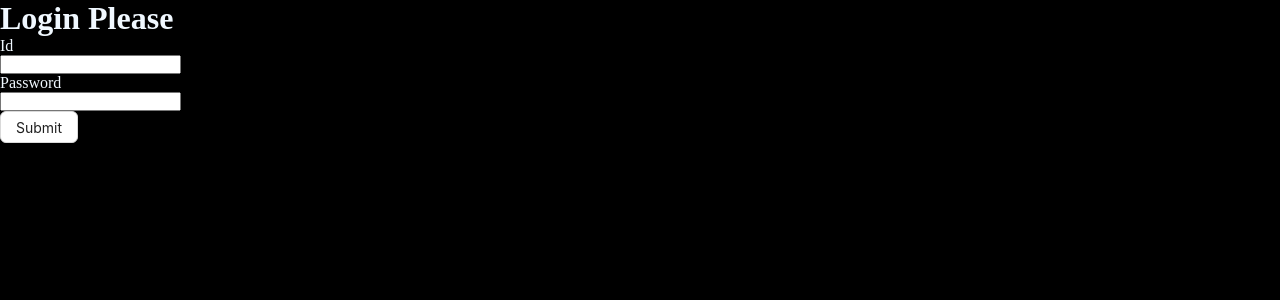
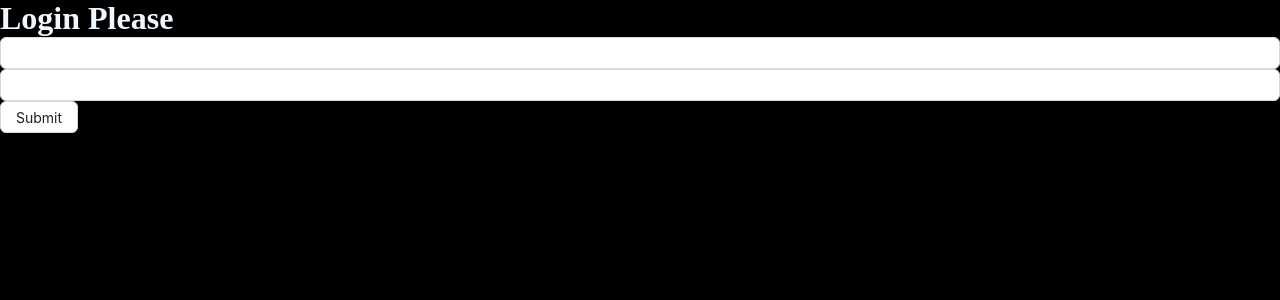
Before and after one commit to Shahriar090/Uni-Link-Client, a React (Vite) app: page /login in a window 1280 px wide. Shown: the top 300 px of the page. Built offline with nearby package versions, Linux system fonts and the light colour scheme.

Commit message:
Implemented Ant Design's input field in the login component.

```diff
--- a/src/pages/Login.tsx
+++ b/src/pages/Login.tsx
@@ -1,4 +1,4 @@
-import { Button } from "antd";
+import { Button, Input } from "antd";
 import { FieldValues, useForm } from "react-hook-form";
 import { useLoginMutation } from "../redux/features/auth/authApi";
 import { useAppDispatch } from "../redux/hooks";
@@ -45,10 +45,10 @@ const Login = () => {
       <div>
         <PhForm onSubmit={onsubmit}>
           <div>
-            <PhInput type={"id"} name={"id"} label={"Id"} />
+            <Input type={"id"} name={"id"} label={"Id"} />
           </div>
           <div>
-            <PhInput type={"text"} name={"password"} label={"Password"} />
+            <Input type={"text"} name={"password"} label={"Password"} />
           </div>
           <Button htmlType="submit">Submit</Button>
         </PhForm>
```
